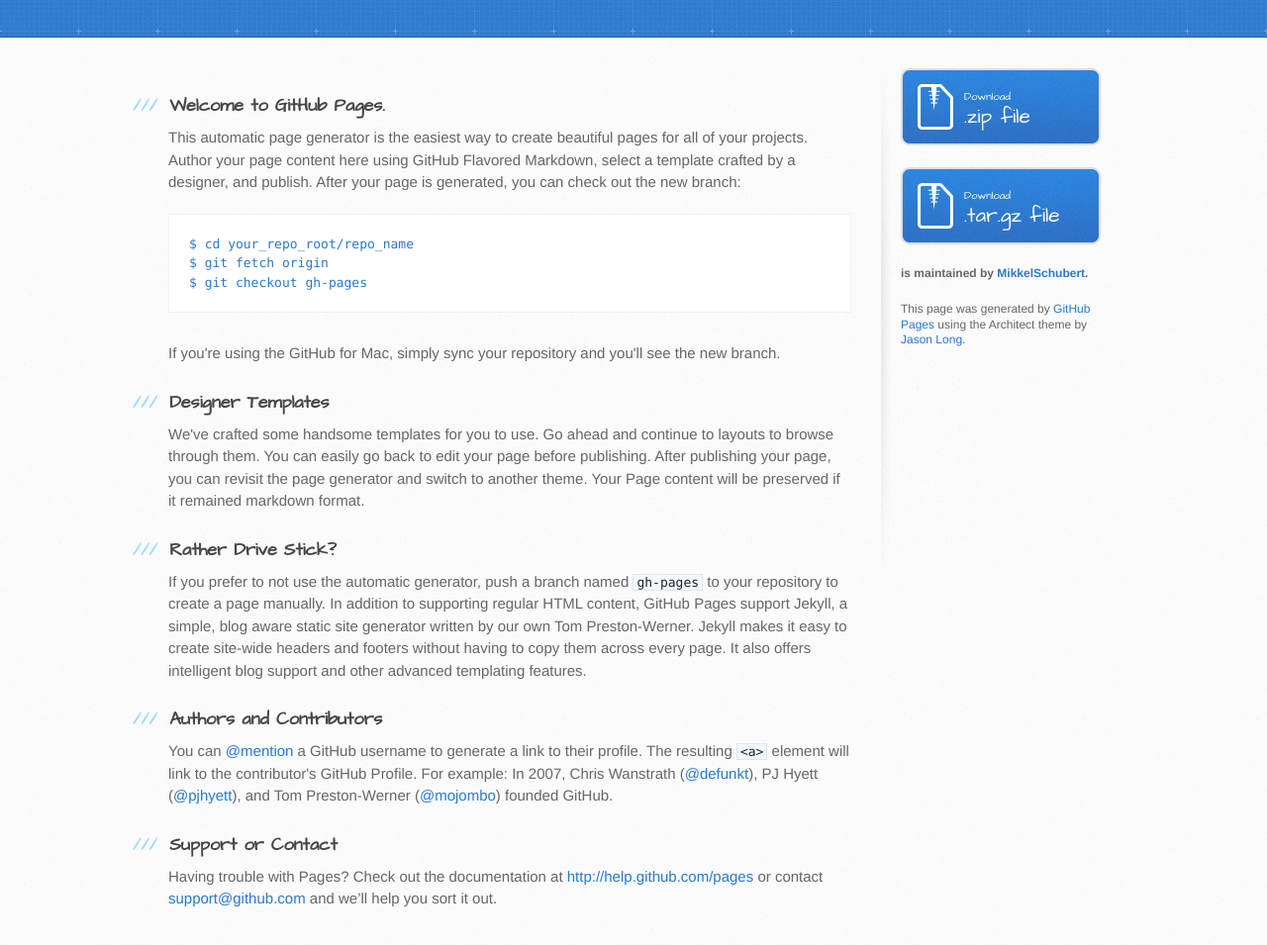
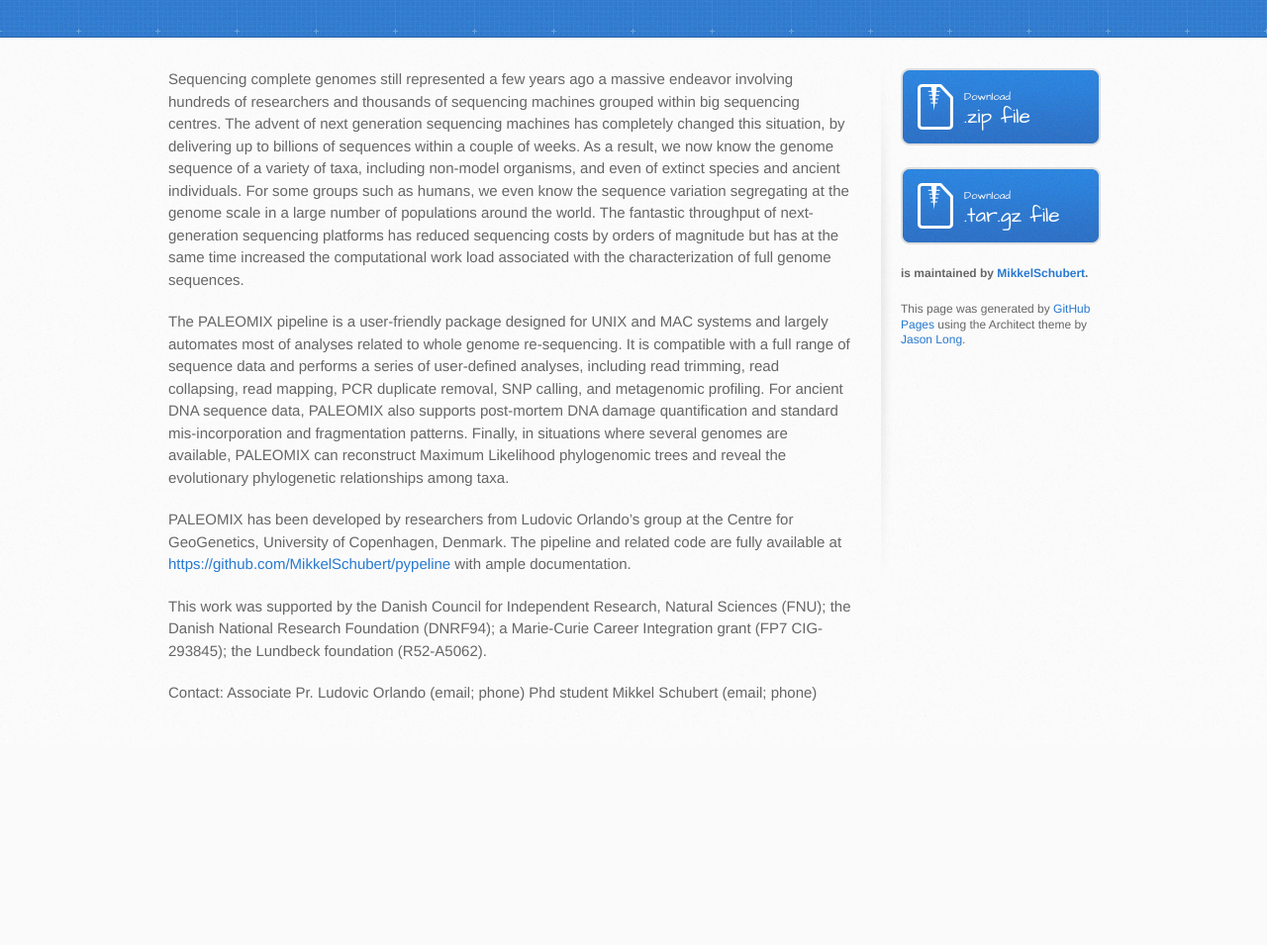
Before and after one commit to MikkelSchubert/paleomix, a plain HTML site: page index.html in a window 1280 px wide. Shown: the part 129-1084 px from the top of the page at 99% size. After the commit the page ends 883 px from the top, so only its background shows below. Drawn offline with Linux system fonts and the light colour scheme.

```diff
--- a/index.html
+++ b/index.html
@@ -28,37 +28,17 @@
     <div id="content-wrapper">
       <div class="inner clearfix">
         <section id="main-content">
-          <h3>
-<a name="welcome-to-github-pages" class="anchor" href="#welcome-to-github-pages"><span class="octicon octicon-link"></span></a>Welcome to GitHub Pages.</h3>
+          <p>Sequencing complete genomes still represented a few years ago a massive endeavor involving hundreds of researchers and thousands of sequencing machines grouped within big sequencing centres. The advent of next generation sequencing machines has completely changed this situation, by delivering up to billions of sequences within a couple of weeks. As a result, we now know the genome sequence of a variety of taxa, including non-model organisms, and even of extinct species and ancient individuals. For some groups such as humans, we even know the sequence variation segregating at the genome scale in a large number of populations around the world. The fantastic throughput of next-generation sequencing platforms has reduced sequencing costs by orders of magnitude but has at the same time increased the computational work load associated with the characterization of full genome sequences.</p>
 
-<p>This automatic page generator is the easiest way to create beautiful pages for all of your projects. Author your page content here using GitHub Flavored Markdown, select a template crafted by a designer, and publish. After your page is generated, you can check out the new branch:</p>
+<p>The PALEOMIX pipeline is a user-friendly package designed for UNIX and MAC systems and largely automates most of analyses related to whole genome re-sequencing. It is compatible with a full range of sequence data and performs a series of user-defined analyses, including read trimming, read collapsing, read mapping, PCR duplicate removal, SNP calling, and metagenomic profiling. For ancient DNA sequence data, PALEOMIX also supports <em>post-mortem</em> DNA damage quantification and standard mis-incorporation and fragmentation patterns. Finally, in situations where several genomes are available, PALEOMIX can reconstruct Maximum Likelihood phylogenomic trees and reveal the evolutionary phylogenetic relationships among taxa.</p>
 
-<pre><code>$ cd your_repo_root/repo_name
-$ git fetch origin
-$ git checkout gh-pages
-</code></pre>
+<p>PALEOMIX has been developed by researchers from Ludovic Orlando’s group at the Centre for GeoGenetics, University of Copenhagen, Denmark. The pipeline and related code are fully available at <a href="https://github.com/MikkelSchubert/pypeline">https://github.com/MikkelSchubert/pypeline</a> with ample documentation. </p>
 
-<p>If you're using the GitHub for Mac, simply sync your repository and you'll see the new branch.</p>
+<p>This work was supported by the Danish Council for Independent Research, Natural Sciences (FNU); the Danish National Research Foundation (DNRF94); a Marie-Curie Career Integration grant (FP7 CIG-293845); the Lundbeck foundation (R52-A5062). </p>
 
-<h3>
-<a name="designer-templates" class="anchor" href="#designer-templates"><span class="octicon octicon-link"></span></a>Designer Templates</h3>
-
-<p>We've crafted some handsome templates for you to use. Go ahead and continue to layouts to browse through them. You can easily go back to edit your page before publishing. After publishing your page, you can revisit the page generator and switch to another theme. Your Page content will be preserved if it remained markdown format.</p>
-
-<h3>
-<a name="rather-drive-stick" class="anchor" href="#rather-drive-stick"><span class="octicon octicon-link"></span></a>Rather Drive Stick?</h3>
-
-<p>If you prefer to not use the automatic generator, push a branch named <code>gh-pages</code> to your repository to create a page manually. In addition to supporting regular HTML content, GitHub Pages support Jekyll, a simple, blog aware static site generator written by our own Tom Preston-Werner. Jekyll makes it easy to create site-wide headers and footers without having to copy them across every page. It also offers intelligent blog support and other advanced templating features.</p>
-
-<h3>
-<a name="authors-and-contributors" class="anchor" href="#authors-and-contributors"><span class="octicon octicon-link"></span></a>Authors and Contributors</h3>
-
-<p>You can <a href="https://github.com/blog/821" class="user-mention">@mention</a> a GitHub username to generate a link to their profile. The resulting <code>&lt;a&gt;</code> element will link to the contributor's GitHub Profile. For example: In 2007, Chris Wanstrath (<a href="https://github.com/defunkt" class="user-mention">@defunkt</a>), PJ Hyett (<a href="https://github.com/pjhyett" class="user-mention">@pjhyett</a>), and Tom Preston-Werner (<a href="https://github.com/mojombo" class="user-mention">@mojombo</a>) founded GitHub.</p>
-
-<h3>
-<a name="support-or-contact" class="anchor" href="#support-or-contact"><span class="octicon octicon-link"></span></a>Support or Contact</h3>
-
-<p>Having trouble with Pages? Check out the documentation at <a href="http://help.github.com/pages">http://help.github.com/pages</a> or contact <a href="mailto:support@github.com">support@github.com</a> and we’ll help you sort it out.</p>
+<p>Contact:
+Associate Pr. Ludovic Orlando (email; phone)
+Phd student Mikkel Schubert (email; phone)</p>
         </section>
 
         <aside id="sidebar">
```
Also changed, not shown: params.json (+1 -1 lines).
